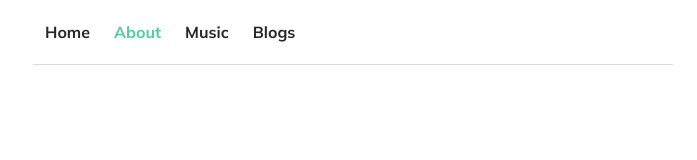
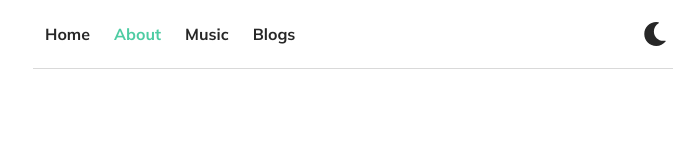
Before and after one commit to SanyamPunia/Portfolio, a Next.js app: page /about in a window 1280 px wide. Shown: the top 160 px of the page, without its empty margins (287-984 px from the left). Built offline with nearby package versions, Linux system fonts and the light colour scheme.

Commit message:
fix toggle theme issue

```diff
--- a/components/Header.js
+++ b/components/Header.js
@@ -6,7 +6,7 @@ import { useRouter } from 'next/router'
 import Link from "next/link"
 
 const Header = () => {
-  const { theme, setTheme } = useTheme('dark')
+  const { theme, setTheme } = useTheme()
   const [mounted, setMounted] = useState(false);
   const router = useRouter();
 
@@ -34,6 +34,7 @@ const Header = () => {
   ]
 
   useEffect(() => setMounted(true), []);
+  if (!mounted) return null
 
   return (
     <div className="items-center flex justify-between py-4 font-bold text-bgBlack dark:text-mainWhite border-b-1 border-lightLinkHover dark:border-divider">
@@ -49,16 +50,13 @@ const Header = () => {
 
       {mounted && (
         <>
-          {theme === 'dark' && (
+          {theme === 'dark' ? (
             <div className='text-xl'>
               <FaSun className='p-1.5 w-9 h-9 rounded transition ring-mainGreen	 hover:ring cursor-pointer' onClick={() => setTheme(theme === 'dark' ? 'light' : 'dark')} />
             </div>
-          )}
-          {theme === 'light' && (
-            <div className='text-xl'>
-              <FaMoon className='p-1.5 w-9 h-9 rounded transition ring-mainPurple hover:ring cursor-pointer' onClick={() => setTheme(theme === 'dark' ? 'light' : 'dark')} />
-            </div>
-          )}
+          ) :
+            <FaMoon className='p-1.5 w-9 h-9 rounded transition ring-mainPurple hover:ring cursor-pointer' onClick={() => setTheme(theme === 'dark' ? 'light' : 'dark')} />
+          }
         </>
       )}
 
```
